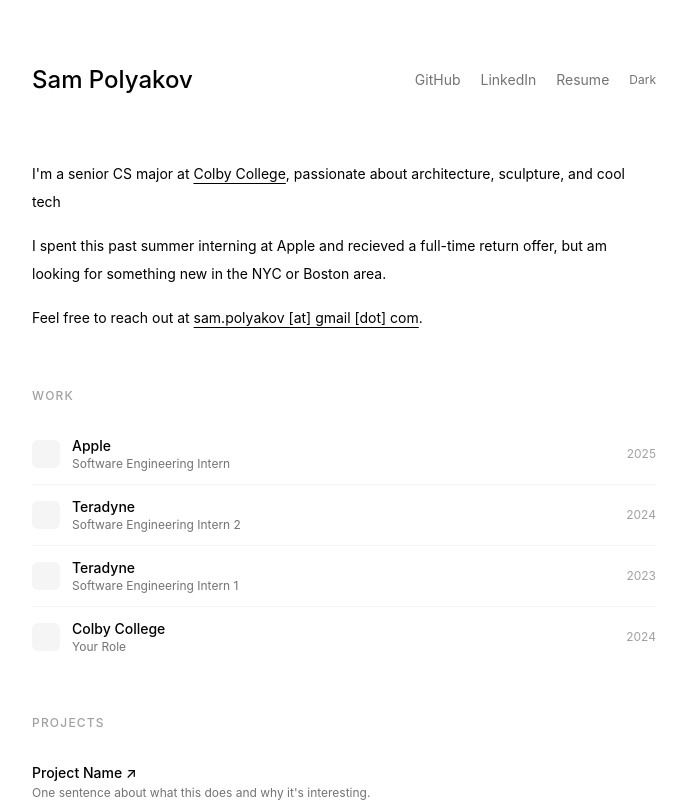
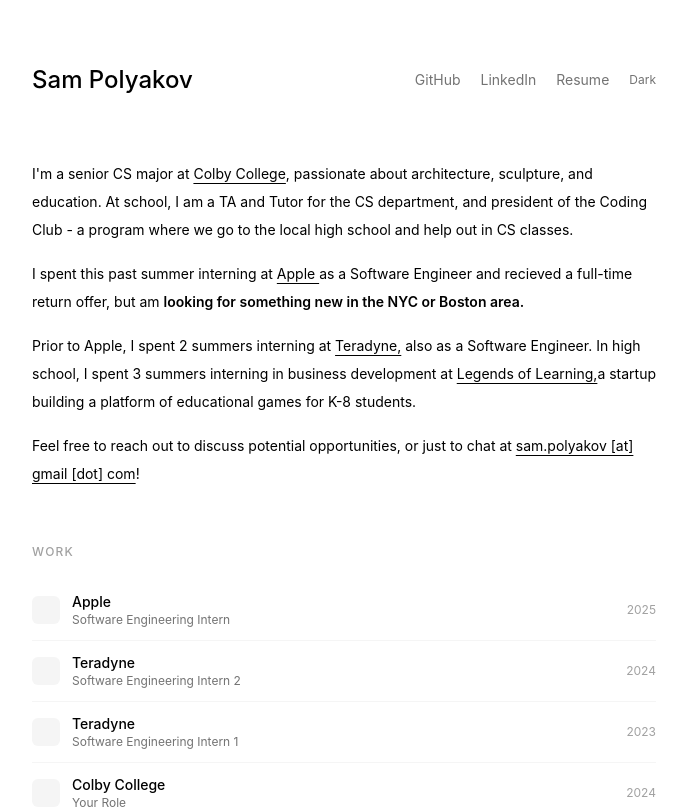
Before and after one commit to sampolz/portfolio, a Next.js app: page / in a window 1280 px wide. Shown: the top 809 px of the page, without its empty margins (296-983 px from the left). Built offline with nearby package versions, Linux system fonts and the light colour scheme.

Commit message:
Update page.tsx

```diff
--- a/app/page.tsx
+++ b/app/page.tsx
@@ -19,17 +19,24 @@
         <p className="text-sm leading-7 mb-4">
           I'm a senior CS major at{" "}
           <a href="https://colby.edu/" className="underline underline-offset-4">Colby College</a>
-          , passionate about architecture, sculpture, and cool tech
+          , passionate about architecture, sculpture, and education. At school, I am a TA and Tutor for the CS department, and president of the Coding Club
+          - a program where we go to the local high school and help out in CS classes.
         </p>
         <p className="text-sm leading-7 mb-4">
-          I spent this past summer interning at Apple and recieved a full-time return offer, but am looking for something new in the NYC or Boston area.
+          I spent this past summer interning at <a href="https://apple.com/" className="underline underline-offset-4">Apple </a>
+          as a Software Engineer and recieved a full-time return offer, but am <a className="font-semibold">looking for something new in the NYC or Boston area.</a>
+        </p>
+        <p className="text-sm leading-7 mb-4">
+          Prior to Apple, I spent 2 summers interning at <a href="https://teradyne.com/" className="underline underline-offset-4">Teradyne,</a> also as a Software Engineer.
+          In high school, I spent 3 summers interning in business development at <a href="https://www.legendsoflearning.com/" className="underline underline-offset-4">Legends of Learning,</a>
+          a startup building a platform of educational games for K-8 students.
         </p>
         <p className="text-sm leading-7">
-          Feel free to reach out at{" "}
+          Feel free to reach out to discuss potential opportunities, or just to chat at{" "}
           <a href="sam.polyakov@gmail.com" className="underline underline-offset-4">
             sam.polyakov [at] gmail [dot] com
           </a>
-          .
+          !
         </p>
       </section>
 
```
